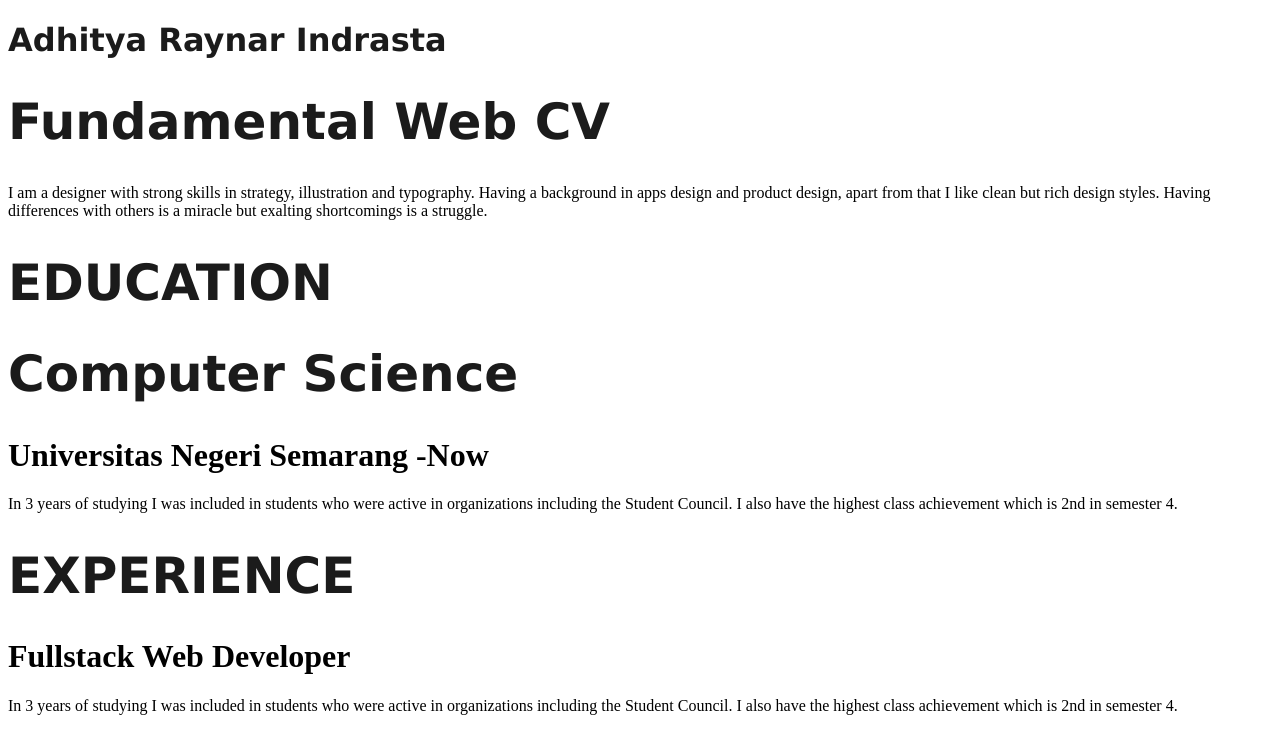
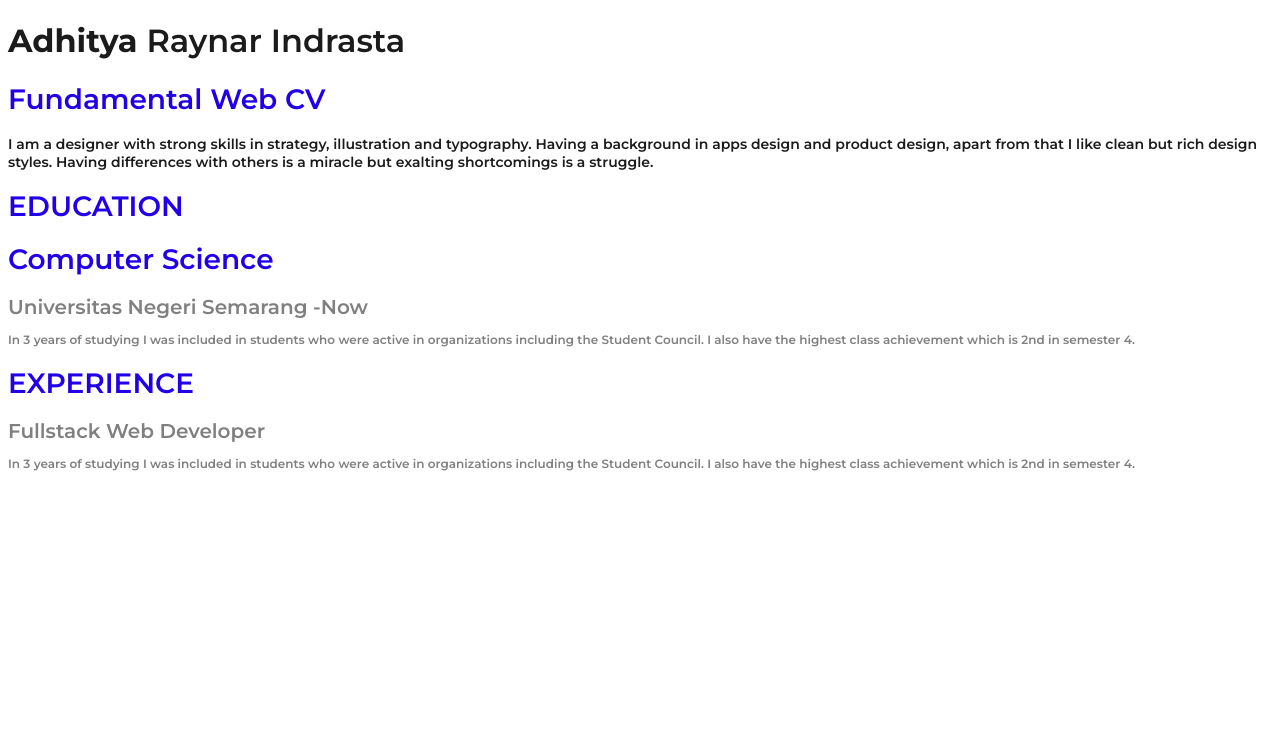
Before and after one commit to 1ndraabot/cv-lp, a plain HTML site: page index.html in a window 1280 px wide. Drawn offline with Linux system fonts and the light colour scheme.

Commit message:
update-style-slicing-cv
Updated styles for images, containers, and headings with new fonts and colors.

```diff
--- a/style.css
+++ b/style.css
@@ -11,8 +11,25 @@
 }
 
 .headingBos {
-    font-weight: 800;
-    font-family: 'Lucida Sans', 'Lucida Sans Regular', 'Lucida Grande', 'Lucida Sans Unicode', Geneva, Verdana, sans-serif;
-    color: rgb(27, 27, 27);
-    font-size: 50px;
+    font-weight: 600;
+    font-family: 'Montserrat', sans-serif;
+    color: #2100E9;
+    font-size: 28px;
 }
+
+.text {
+    font-family: 'Montserrat', sans-serif;
+    font-size: 14px;
+    font-weight: 600;
+    color: #1b1b1b;
+}
+
+.subHead {
+    color: #808080;
+    font-size: 20px;
+}
+
+.miniSubHead {
+    color: #808080;
+    font-size: 12px;
+}
```
